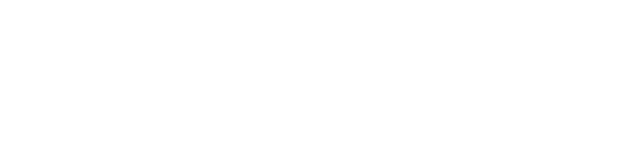
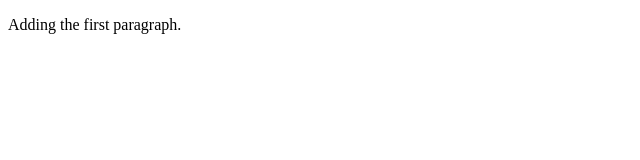
Before and after one commit to Jalvarez9118/git-course, a plain HTML site: page index.html in a window 1280 px wide. Shown: the whole page, without its empty margins (0-640 px from the left). Drawn offline with Linux system fonts and the light colour scheme.

Commit message:
Changed the index file

```diff
--- a/index.html
+++ b/index.html
@@ -5,6 +5,7 @@
     <title>Git Like a Pro</title>
   </head>
   <body>
+    <p>Adding the first paragraph.</p>
 
   </body>
 </html>
```
